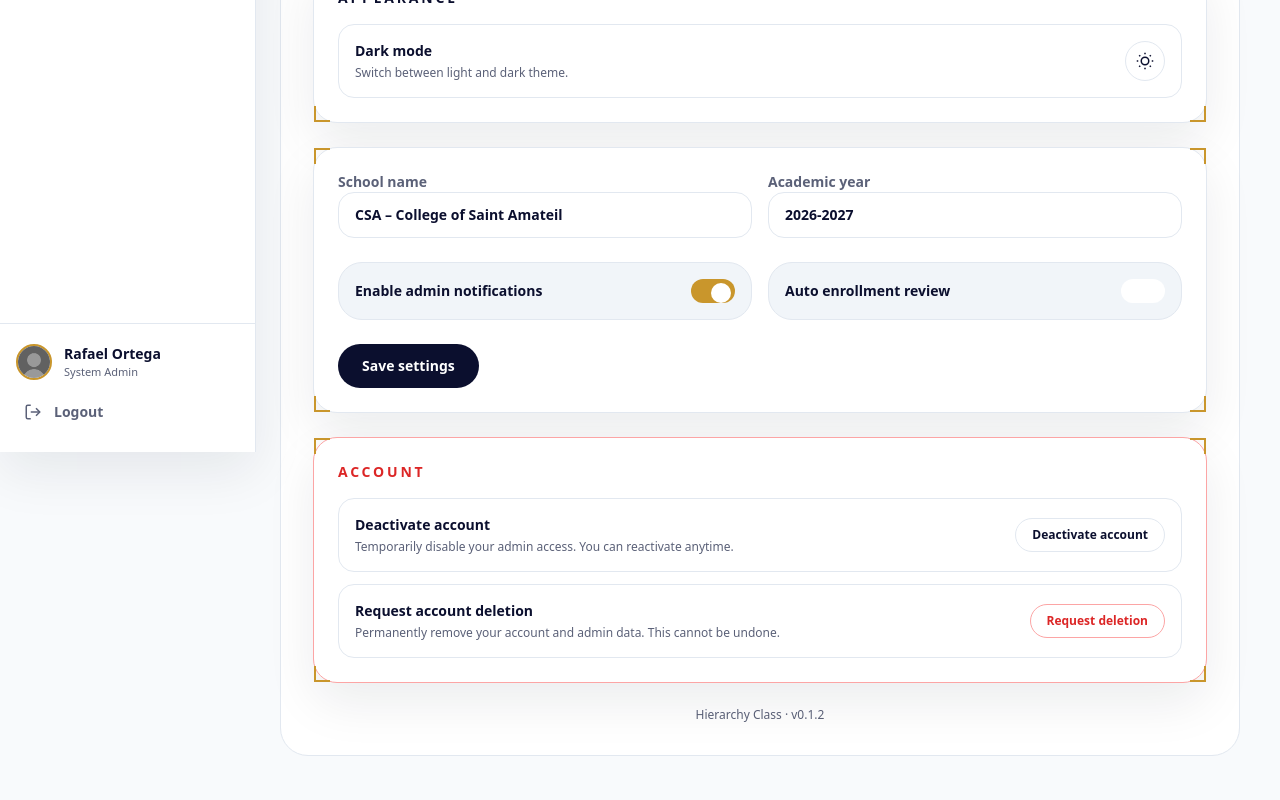
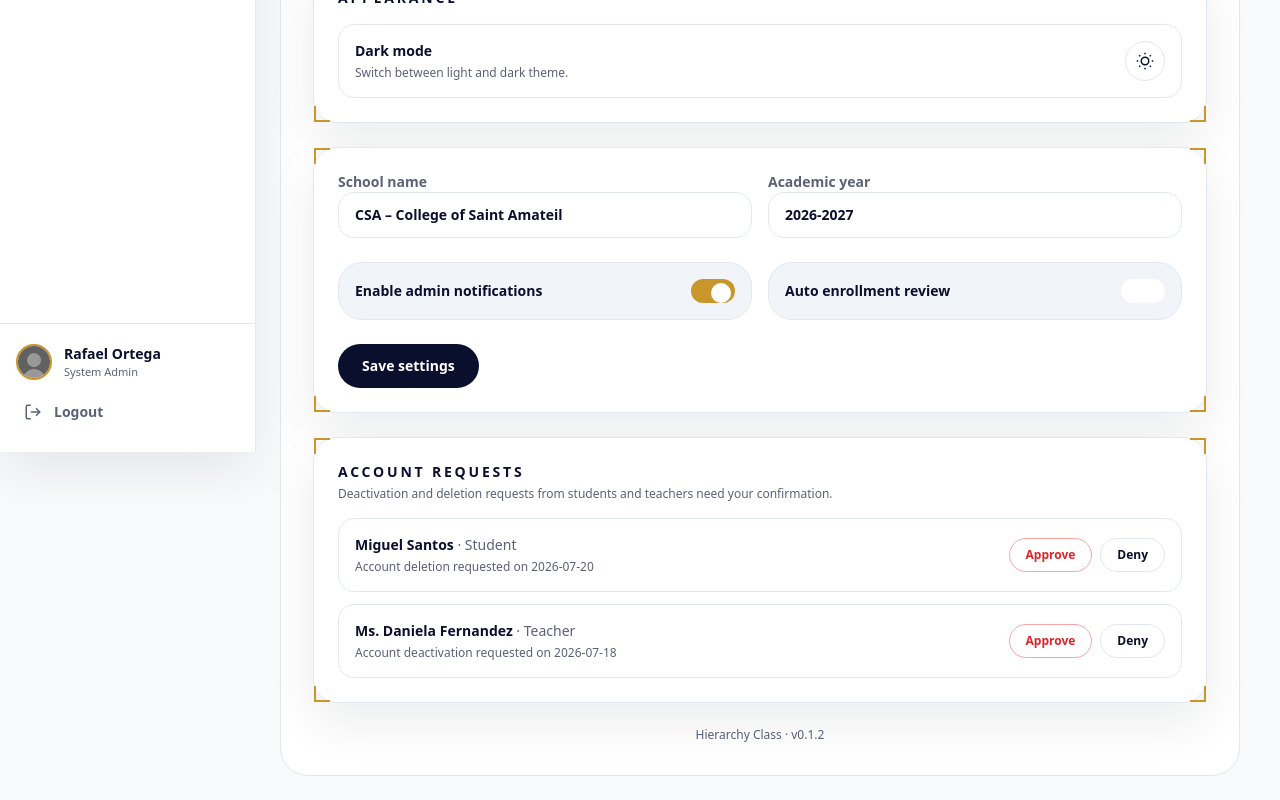
Before and after one commit to joshan-lucmayan/hierarchy_class, a Next.js app: page /admin/settings in a window 1280 px wide. Shown: the part 348-1148 px from the top of the page. Built offline with nearby package versions, Linux system fonts and the light colour scheme.

Commit message:
debugging, changing function

```diff
--- a/app/admin/settings/page.tsx
+++ b/app/admin/settings/page.tsx
@@ -10,6 +10,14 @@ export default function AdminSettingsPage() {
   const [enableNotifications, setEnableNotifications] = useState(true);
   const [autoEnrollment, setAutoEnrollment] = useState(false);
   const [saved, setSaved] = useState(false);
+  const [accountRequests, setAccountRequests] = useState([
+    { id: "req-1", name: "Miguel Santos", role: "Student", type: "Account deletion", date: "2026-07-20" },
+    { id: "req-2", name: "Ms. Daniela Fernandez", role: "Teacher", type: "Account deactivation", date: "2026-07-18" },
+  ]);
+
+  function resolveRequest(id: string) {
+    setAccountRequests((prev) => prev.filter((r) => r.id !== id));
+  }
 
   return (
     <div className="space-y-6">
@@ -87,33 +95,38 @@ export default function AdminSettingsPage() {
         </div>
       </CornerFrame>
 
-      <CornerFrame className="rounded-3xl border border-red-300 bg-surface p-6 shadow-card">
-        <h2 className="text-sm font-bold uppercase tracking-[0.2em] text-red-600">Account</h2>
+      <CornerFrame className="rounded-3xl border border-base bg-surface p-6 shadow-card">
+        <h2 className="text-sm font-bold uppercase tracking-[0.2em] text-navy">Account requests</h2>
+        <p className="mt-1 text-xs text-muted">Deactivation and deletion requests from students and teachers need your confirmation.</p>
         <div className="mt-4 space-y-3">
-          <div className="flex flex-col gap-2 rounded-2xl border border-base p-4 sm:flex-row sm:items-center sm:justify-between">
+          {accountRequests.length === 0 ? (
+            <p className="rounded-2xl border border-base p-4 text-sm text-muted">No pending requests.</p>
+          ) : (
+            accountRequests.map((request) => (
+              <div key={request.id} className="flex flex-col gap-3 rounded-2xl border border-base p-4 sm:flex-row sm:items-center sm:justify-between">
                 <div>
-              <p className="text-sm font-semibold text-navy">Deactivate account</p>
-              <p className="mt-1 text-xs text-muted">Temporarily disable your admin access. You can reactivate anytime.</p>
+                  <p className="text-sm font-semibold text-navy">{request.name} <span className="font-normal text-muted">· {request.role}</span></p>
+                  <p className="mt-1 text-xs text-muted">{request.type} requested on {request.date}</p>
                 </div>
+                <div className="flex shrink-0 gap-2">
                   <button
                     type="button"
-              className="shrink-0 rounded-full border border-base bg-surface px-4 py-2 text-xs font-semibold text-navy transition hover:border-red-400 hover:text-red-600"
+                    onClick={() => resolveRequest(request.id)}
+                    className="rounded-full border border-red-300 bg-surface px-4 py-2 text-xs font-semibold text-red-600 transition hover:bg-red-500/10"
                   >
-              Deactivate account
+                    Approve
+                  </button>
+                  <button
+                    type="button"
+                    onClick={() => resolveRequest(request.id)}
+                    className="rounded-full border border-base bg-surface px-4 py-2 text-xs font-semibold text-navy transition hover:border-gold"
+                  >
+                    Deny
                   </button>
                 </div>
-          <div className="flex flex-col gap-2 rounded-2xl border border-base p-4 sm:flex-row sm:items-center sm:justify-between">
-            <div>
-              <p className="text-sm font-semibold text-navy">Request account deletion</p>
-              <p className="mt-1 text-xs text-muted">Permanently remove your account and admin data. This cannot be undone.</p>
               </div>
-            <button
-              type="button"
-              className="shrink-0 rounded-full border border-red-300 bg-surface px-4 py-2 text-xs font-semibold text-red-600 transition hover:bg-red-500/10"
-            >
-              Request deletion
-            </button>
-          </div>
+            ))
+          )}
         </div>
       </CornerFrame>
 
--- a/app/student/home/page.tsx
+++ b/app/student/home/page.tsx
@@ -12,6 +12,7 @@ const STAT_META = [
 
 export default function StudentHomePage() {
   const student = CURRENT_STUDENT;
+  const weakestSubject = student.subjectStats.reduce((lowest, s) => (s.value < lowest.value ? s : lowest), student.subjectStats[0]);
 
   return (
     <div className="grid gap-6 xl:grid-cols-[1.7fr_0.9fr]">
@@ -38,6 +39,13 @@ export default function StudentHomePage() {
 
             <div className="mt-3">
               <svg width="140" height="60" viewBox="0 0 140 60" fill="none">
+                <path
+                  d="M14 10 L70 50 L126 10"
+                  stroke="var(--border)"
+                  strokeWidth="19"
+                  strokeLinecap="butt"
+                  strokeLinejoin="miter"
+                />
                 <path
                   d="M14 10 L70 50 L126 10"
                   stroke="var(--surface-strong)"
@@ -83,6 +91,20 @@ export default function StudentHomePage() {
             ))}
           </div>
         </CornerFrame>
+
+        <CornerFrame className="rounded-3xl border border-base bg-surface p-6 shadow-card">
+          <h2 className="text-xs font-bold uppercase tracking-[0.2em] text-navy">Room to Grow</h2>
+          <div className="mt-4 flex items-center gap-4">
+            <div className="flex h-12 w-12 shrink-0 items-center justify-center rounded-2xl border-2 border-gold bg-[var(--surface-strong)] text-lg font-bold text-navy">
+              {weakestSubject.value}
+            </div>
+            <div>
+              <p className="text-sm font-semibold text-navy">{weakestSubject.subject}</p>
+              <p className="text-xs text-muted">{weakestSubject.statLabel} · Rank {weakestSubject.rank}</p>
+            </div>
+          </div>
+          <p className="mt-3 text-xs text-muted">Your weakest subject this quarter — a good place to focus your study time.</p>
+        </CornerFrame>
       </aside>
     </div>
   );
--- a/app/student/settings/page.tsx
+++ b/app/student/settings/page.tsx
@@ -66,6 +66,36 @@ export default function SettingsPage() {
         </form>
       </CornerFrame>
 
+      <CornerFrame className="rounded-3xl border border-red-300 bg-surface p-6 shadow-card">
+        <h2 className="text-sm font-bold uppercase tracking-[0.2em] text-red-600">Account</h2>
+        <div className="mt-4 space-y-3">
+          <div className="flex flex-col gap-2 rounded-2xl border border-base p-4 sm:flex-row sm:items-center sm:justify-between">
+            <div>
+              <p className="text-sm font-semibold text-navy">Deactivate account</p>
+              <p className="mt-1 text-xs text-muted">Temporarily disable your access. An admin needs to confirm this before it takes effect.</p>
+            </div>
+            <button
+              type="button"
+              className="shrink-0 rounded-full border border-base bg-surface px-4 py-2 text-xs font-semibold text-navy transition hover:border-red-400 hover:text-red-600"
+            >
+              Deactivate account
+            </button>
+          </div>
+          <div className="flex flex-col gap-2 rounded-2xl border border-base p-4 sm:flex-row sm:items-center sm:justify-between">
+            <div>
+              <p className="text-sm font-semibold text-navy">Request account deletion</p>
+              <p className="mt-1 text-xs text-muted">Sends a request to your school admin. Your account and data are only removed once they confirm it.</p>
+            </div>
+            <button
+              type="button"
+              className="shrink-0 rounded-full border border-red-300 bg-surface px-4 py-2 text-xs font-semibold text-red-600 transition hover:bg-red-500/10"
+            >
+              Request deletion
+            </button>
+          </div>
+        </div>
+      </CornerFrame>
+
       <p className="text-center text-xs text-muted">Hierarchy Class · v0.1.2</p>
     </div>
   );
--- a/app/teacher/settings/page.tsx
+++ b/app/teacher/settings/page.tsx
@@ -61,6 +61,36 @@ export default function TeacherSettingsPage() {
         </div>
       </CornerFrame>
 
+      <CornerFrame className="rounded-3xl border border-red-300 bg-surface p-6 shadow-card">
+        <h2 className="text-sm font-bold uppercase tracking-[0.2em] text-red-600">Account</h2>
+        <div className="mt-4 space-y-3">
+          <div className="flex flex-col gap-2 rounded-2xl border border-base p-4 sm:flex-row sm:items-center sm:justify-between">
+            <div>
+              <p className="text-sm font-semibold text-navy">Deactivate account</p>
+              <p className="mt-1 text-xs text-muted">Temporarily disable your access. An admin needs to confirm this before it takes effect.</p>
+            </div>
+            <button
+              type="button"
+              className="shrink-0 rounded-full border border-base bg-surface px-4 py-2 text-xs font-semibold text-navy transition hover:border-red-400 hover:text-red-600"
+            >
+              Deactivate account
+            </button>
+          </div>
+          <div className="flex flex-col gap-2 rounded-2xl border border-base p-4 sm:flex-row sm:items-center sm:justify-between">
+            <div>
+              <p className="text-sm font-semibold text-navy">Request account deletion</p>
+              <p className="mt-1 text-xs text-muted">Sends a request to your school admin. Your account and data are only removed once they confirm it.</p>
+            </div>
+            <button
+              type="button"
+              className="shrink-0 rounded-full border border-red-300 bg-surface px-4 py-2 text-xs font-semibold text-red-600 transition hover:bg-red-500/10"
+            >
+              Request deletion
+            </button>
+          </div>
+        </div>
+      </CornerFrame>
+
       <p className="text-center text-xs text-muted">Hierarchy Class · v0.1.2</p>
     </div>
   );
```
Lines whose indentation alone changed are shown as unchanged.
